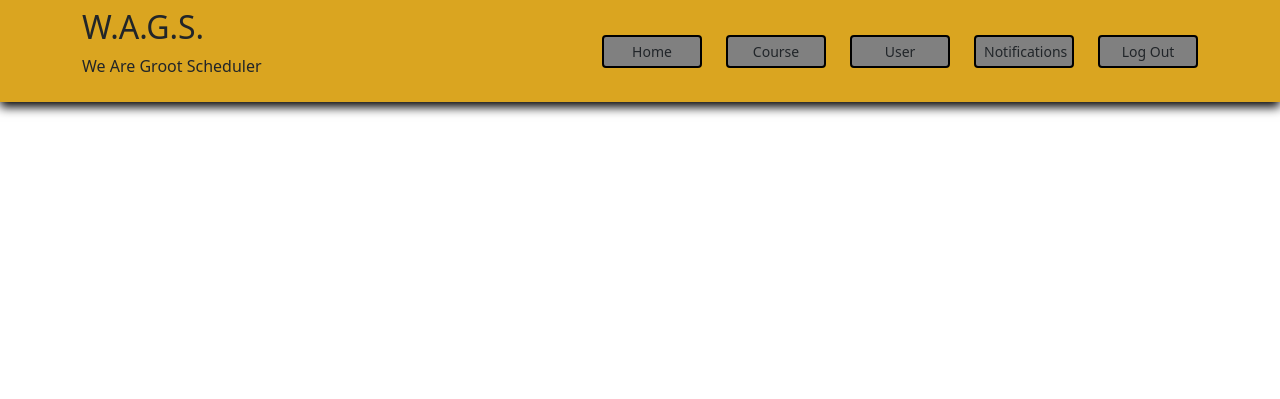
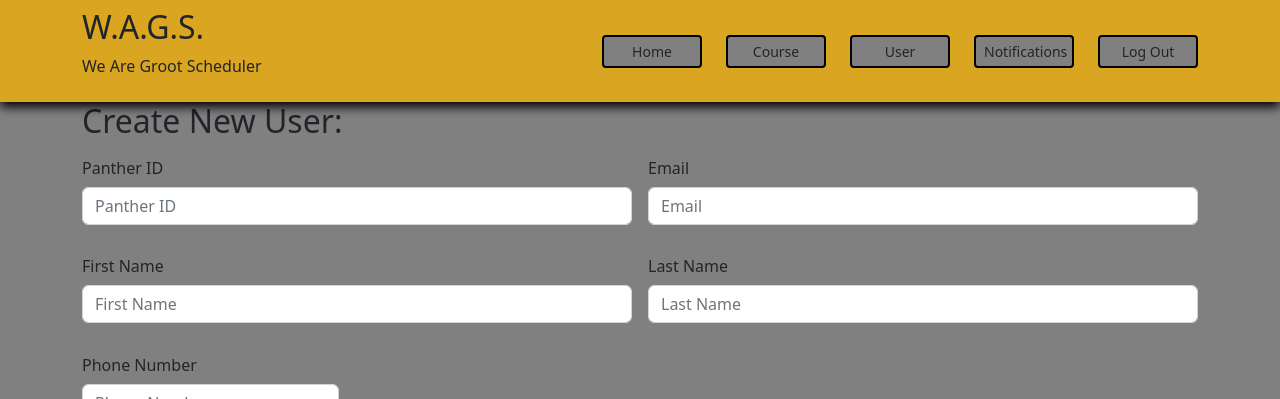
Before and after one commit to ConnorNethen/TAScheduler, a Django app: template templates/Scheduler/createUser.html in a window 1280 px wide. Shown: the top 399 px of the page. Run offline with Django 4.2, Linux system fonts and the light colour scheme; the template is opened without the code that fills it, so the values that code supplies are empty.

Commit message:
small position edits

```diff
--- a/Scheduler/static/stylesheets/styles.css
+++ b/Scheduler/static/stylesheets/styles.css
@@ -19,7 +19,7 @@
     background-attachment: fixed;
     background-size: cover;
 }
-.container-md{
+#login-container-sm{
     background-color: gray;
     margin-top: 5%;
     margin-left: 15%;
@@ -27,7 +27,6 @@
     margin-bottom: 10%;
     width: 65%;
     padding: 10px;
-
 }
 .btn-login{
     background-color: goldenrod;
@@ -101,5 +100,27 @@
     margin-top: 0%;
     height: 100%;
     width: 100%;
+    background-color: green;
+}
+#createUser-container{
+    margin-top: 0%;
+    height: 100%;
+    width: 100%;
     background-color: grey;
 }
+#LastNameLabel {
+    width: 50%;
+    padding-bottom: 2%;
+}
+#FirstNameLabel{
+    width: 50%;
+    padding-bottom: 2%;
+}
+#EmailLabel {
+    width: 50%;
+    padding-bottom: 2%;
+}
+#PantherIDLabel{
+    width: 50%;
+    padding-bottom: 2%;
+}
--- a/Scheduler/urls.py
+++ b/Scheduler/urls.py
@@ -5,6 +5,7 @@ from . import views
 urlpatterns = [
     path('', views.index, name='index'),
     path('login/', views.login_view, name='login'),
+    path('logout/', views.logout_view, name='logout'),
     path('createCourse/', views.createCourse_view, name='createCourse'),
     path('createUser/', views.createUser_view, name='createUser'),
 ]
--- a/Scheduler/views.py
+++ b/Scheduler/views.py
@@ -34,8 +34,8 @@ def logout_view(request):
 
 
 def createCourse_view(request):
-    pass
+    return render(request, "Scheduler/createCourses.html")
 
 
 def createUser_view(request):
-    pass
+    return render(request, "Scheduler/createUser.html")
--- a/templates/Scheduler/createCourses.html
+++ b/templates/Scheduler/createCourses.html
@@ -5,7 +5,7 @@
 {% block body %}
     <div class="container-fluid g-6" id="createCourse-container">
         <div class="row"></div>
-        <div class="container-md g-6" >
+        <div class="container-md" id="CreateCourseBox">
             <h2>Create New Course:</h2>
             <form action="{% url "createCourse" %}" method="post">
                 {% csrf_token %}
@@ -35,6 +35,5 @@
                 </div>
             </form>
         </div>
-
     </div>
 {% endblock %}
--- a/templates/Scheduler/createUser.html
+++ b/templates/Scheduler/createUser.html
@@ -3,5 +3,39 @@
 {% block title %}Create User - TA Scheduler{% endblock %}
 
 {% block body %}
-
+    <div class="container-fluid g-6" id="createUser-container">
+        <div class="row"></div>
+        <div class="container-md g-6" >
+            <h2>Create New User:</h2>
+            <form action="{% url "createUser" %}" method="post">
+                {% csrf_token %}
+                <div class="row g-3">
+                    <div class="col-auto" id="PantherIDLabel">
+                        <label for="inputPantherID" class="col-form-label">Panther ID</label>
+                        <input type="text" name="newPantherID" id="inputPantherID" class="form-control" placeholder="Panther ID" required>
+                    </div>
+                    <div class="col-auto" id="EmailLabel">
+                        <label for="inputEmail" class="col-form-label">Email</label>
+                        <input type="email" name="newEmail" id="inputEmail" class="form-control" placeholder="Email" required>
+                    </div>
+                </div>
+                <div class="row g-3">
+                    <div class="col-auto" id="FirstNameLabel">
+                        <label for="inputFirstName" class="col-form-label">First Name</label>
+                        <input type="text" name="newFirstName" id="inputFirstName" class="form-control" placeholder="First Name" required>
+                    </div>
+                    <div class="col-auto" id="LastNameLabel">
+                        <label for="inputLastName" class="col-form-label">Last Name</label>
+                        <input type="text" name="newLastName" id="inputLastName" class="form-control" placeholder="Last Name" required>
+                    </div>
+                </div>
+                <div class="row g-3">
+                    <div class="col-auto">
+                        <label for="inputPhone" class="col-form-label">Phone Number</label>
+                        <input type="text" name="newPhone" id="inputPhone" class="form-control" placeholder="Phone Number" required>
+                    </div>
+                </div>
+            </form>
+        </div>
+    </div>
 {% endblock %}
--- a/templates/Scheduler/layout.html
+++ b/templates/Scheduler/layout.html
@@ -24,10 +24,10 @@
                     <h2> W.A.G.S.</h2>
                     <p> We Are Groot Scheduler</p>
                 </div>
-                {% if request.path != '/login/' %}
+                {% if request.path != '/login/' and request.path != '/logout/'%}
                     <div class="row">
                         <div class="col">
-                            <a href="" class="col btn btn-header-nav btn-sm"> Home</a>
+                            <a href="/" class="col btn btn-header-nav btn-sm"> Home</a>
                         </div>
                         <div class="col">
                             <a href="" class="col btn btn-header-nav btn-sm"> Course</a>
@@ -39,7 +39,7 @@
                             <a href="" class="col btn btn-header-nav btn-sm"> Notifications</a>
                         </div>
                         <div class="col">
-                            <a href="login/" class="col btn btn-header-nav btn-sm" id="logoutBTN" > Log Out</a>
+                            <a href="logout/" class="col btn btn-header-nav btn-sm" id="logoutBTN" > Log Out</a>
                         </div>
                     </div>
                 {% endif %}
@@ -49,7 +49,7 @@
     {% block body %}
     {% endblock %}
     <footer>
-        {% if request.path == '/login/' %}
+        {% if request.path != '/' %}
             <div class="footer">
                 <div class="container">
                     <div class="row">
--- a/templates/Scheduler/login.html
+++ b/templates/Scheduler/login.html
@@ -5,7 +5,7 @@
 {% block body %}
     <div class="container-fluid" id="login-container">
         <div class="row"></div>
-        <div class="container-md g-6" >
+        <div class="container-md g-6" id="login-container-sm" >
             <h2>Login:</h2>
             <form action="{% url "login" %}" method="post">
                 {% csrf_token %}
```
